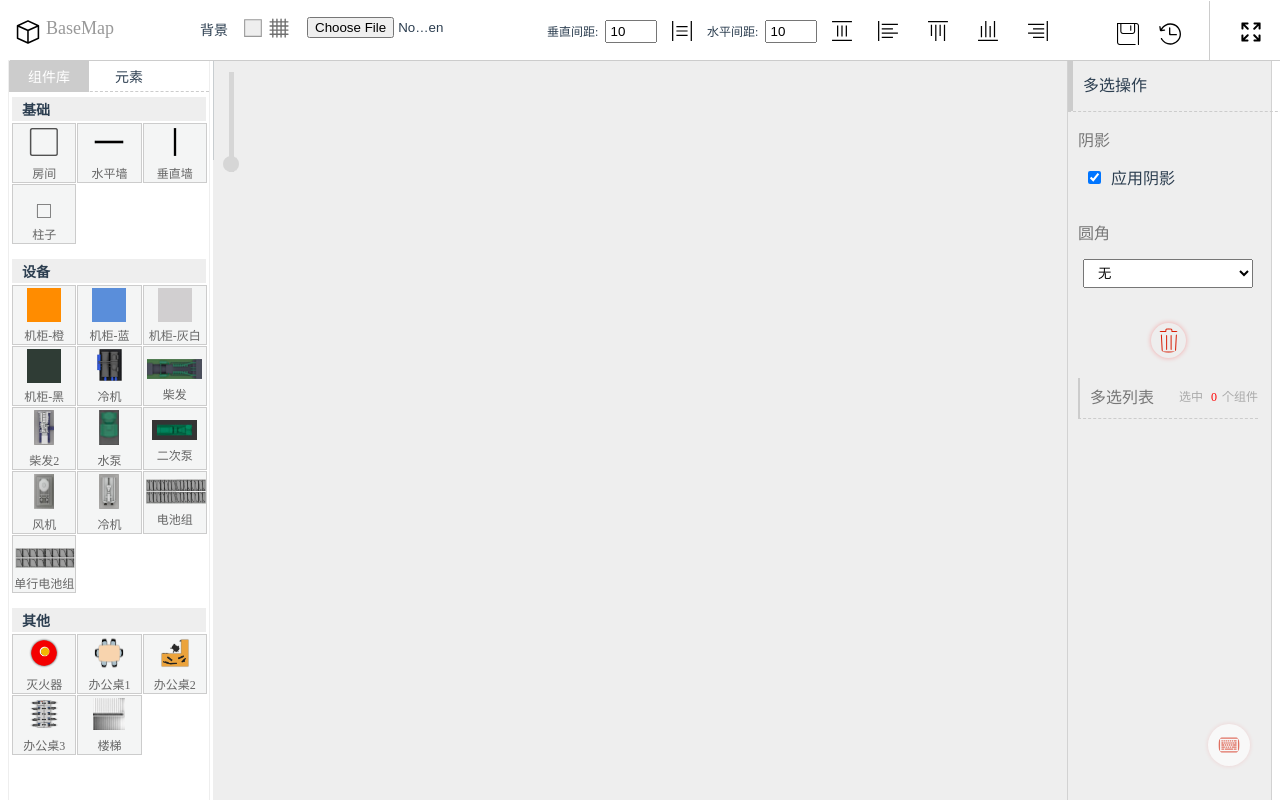
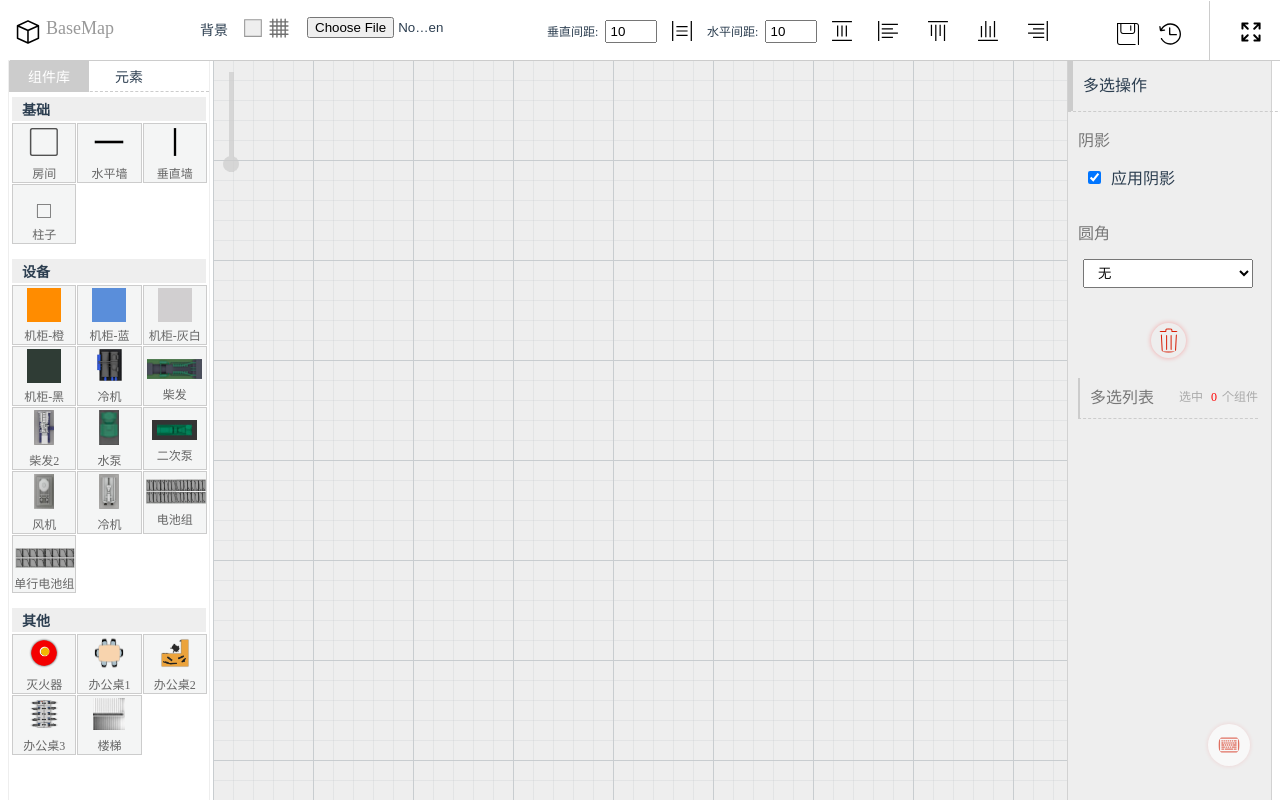
Before and after one commit to bojue/BaseMap, a Vue app: page / in a window 1280 px wide. Shown: the top 800 px of the page. Built offline with nearby package versions, Linux system fonts and the light colour scheme; what vue-toast-notification, vue2-filters would draw is missing.

Commit message:
update grid background

```diff
--- a/src/components/editor-canvas.vue
+++ b/src/components/editor-canvas.vue
@@ -12,6 +12,7 @@
         'transform':'scale('+configs.scale+')  translate('+ -(1-configs.scale) * 950+'px,'+ -(1-configs.scale) * 400+'px)',
         background:configs.backgroundUrl && 'url(' + configs.backgroundUrl + ')'}"
         v-bind:class="{
+        other:configs.bg !== 'grid',
         grid:configs.bg === 'grid'
         }" >
       <!--遍历组件数组:图片-img,横线-lien_row,竖线-line_colu,柱子-pillar -->
@@ -368,6 +369,8 @@ img {
   height: 1080px;
   background: #eeeeee;
   transform: translate(100px, 200px);
+}
+#canvas.other {
   background-repeat: no-repeat !important;
   background-size: 1920px 1080px;
 }
```
Lines whose indentation alone changed are shown as unchanged.
